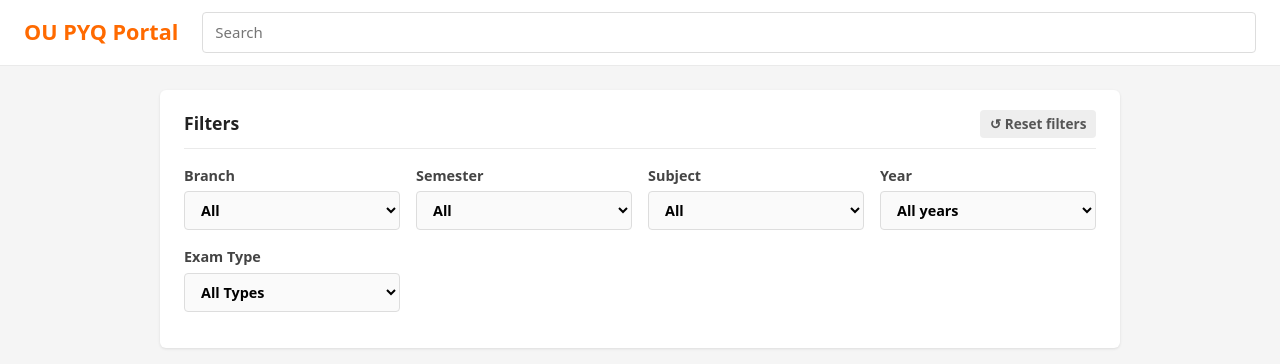
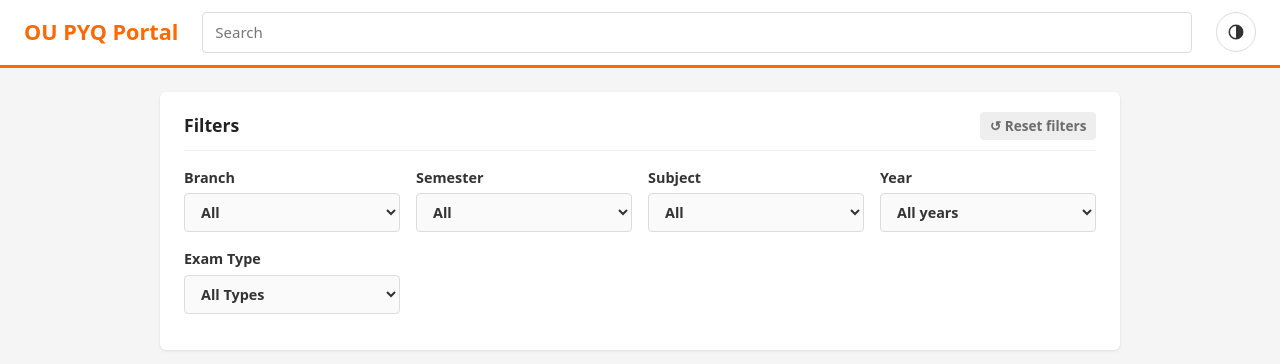
Before and after one commit to MANIKANTH678/pyq-portal, a website: page public/index.html in a window 1280 px wide. Shown: the top 364 px of the page. Drawn offline with Linux system fonts and the light colour scheme; no server answers.

Commit message:
UI improvement: updated color scheme and dark mode

```diff
--- a/public/index.html
+++ b/public/index.html
@@ -5,6 +5,11 @@
   <meta name="viewport" content="width=device-width, initial-scale=1">
   <title>OU PYQ Portal</title>
   <link rel="stylesheet" href="style.css">
+  <!-- Runs before the page draws, so a saved theme never flashes the wrong colours -->
+  <script>
+    const theme = localStorage.getItem('theme');
+    if (theme) document.documentElement.dataset.theme = theme;
+  </script>
 </head>
 <body>
   <form method="get">
@@ -14,6 +19,12 @@
       <input type="search" id="search-input" name="q" placeholder="Search">
       <!-- The button is hidden because we use instant search now -->
       <button type="submit" style="display: none;">Search</button>
+      <button type="button" id="theme-toggle" aria-label="Switch light or dark mode">
+        <svg viewBox="0 0 24 24" width="18" height="18" aria-hidden="true">
+          <circle cx="12" cy="12" r="9" fill="none" stroke="currentColor" stroke-width="2"/>
+          <path d="M12 3a9 9 0 0 1 0 18z" fill="currentColor"/>
+        </svg>
+      </button>
     </header>
 
     <section class="card">
--- a/public/student.js
+++ b/public/student.js
@@ -13,6 +13,16 @@ const ITEMS_PER_PAGE = 12; // Change this to show more/less per page
 const getExamLabel = (type) => {
   const labels = { 'main': 'Main', 'mid1': 'Mid 1', 'mid2': 'Mid 2', 'backlog': 'Backlog' };
   return labels[type] || 'Backlog';
+};
+
+// Theme switch: flips whatever is showing now and remembers the choice.
+document.getElementById('theme-toggle').onclick = () => {
+  const root = document.documentElement;
+  const isDark = root.dataset.theme
+    ? root.dataset.theme === 'dark'
+    : matchMedia('(prefers-color-scheme: dark)').matches;
+  root.dataset.theme = isDark ? 'light' : 'dark';
+  localStorage.setItem('theme', root.dataset.theme);
 };
 
 // Populate Year Dropdown
--- a/public/style.css
+++ b/public/style.css
@@ -1,10 +1,30 @@
 * { box-sizing: border-box; }
+
+/* Each colour is light-dark(light value, dark value). The page follows the
+   device setting until the theme button sets data-theme on <html>. */
+:root {
+  color-scheme: light dark;
+  --bg:        light-dark(#f5f5f5, #1a1918);
+  --surface:   light-dark(#ffffff, #262624);
+  --field:     light-dark(#fafafa, #30302e);
+  --text:      light-dark(#333333, #dedcd5);
+  --heading:   light-dark(#222222, #f5f4ef);
+  --muted:     light-dark(#6b6b6b, #a3a19a);
+  --border:    light-dark(#dddddd, #45443f);
+  --divider:   light-dark(#eeeeee, #353431);
+  --accent:    light-dark(#c2410c, #ff6a00); /* links: darker on white so they stay readable */
+  --on-accent: light-dark(#ffffff, #1a1918);
+  --danger:    light-dark(#c0392b, #ef6f5e);
+  --brand:     #ff6a00;
+}
+:root[data-theme="light"] { color-scheme: light; }
+:root[data-theme="dark"]  { color-scheme: dark; }
 
 body {
   margin: 0;
   font: 15px/1.5 system-ui, sans-serif;
-  color: #333; /* Changed from #1c1c1c to dark grey */
-  background: #f5f5f5; /* Changed to Alibaba light grey */
+  color: var(--text);
+  background: var(--bg);
 }
 
 header {
@@ -13,13 +33,13 @@ header {
   gap: 1rem 1.5rem;
   align-items: center;
   padding: 0.75rem 1.5rem;
-  background: #ffffff; /* Changed from dark to white */
-  color: #666; /* Changed text color for white background */
-  border-bottom: 1px solid #eaeaea; /* Added subtle border */
+  background: var(--surface);
+  color: var(--muted);
+  border-bottom: 3px solid var(--brand);
 }
 
 .brand {
-  color: #ff6a00; /* Changed to Alibaba Orange */
+  color: var(--brand);
   font-size: 1.35rem;
   font-weight: 700;
   text-decoration: none;
@@ -28,25 +48,44 @@ header {
 header input {
   flex: 1;
   min-width: 12rem;
-  background: #fff;
-  border: 1px solid #ddd; /* Added border to stand out on white */
+  background: var(--surface);
+  border: 1px solid var(--border);
+}
+
+#theme-toggle {
+  display: grid;
+  place-items: center;
+  flex: none;
+  width: 2.5rem;
+  height: 2.5rem;
+  margin-left: auto;
+  padding: 0;
+  border: 1px solid var(--border);
+  border-radius: 50%;
+  background: none;
+  color: var(--text);
+}
+
+/* Phones: search drops to its own line so the button stays top-right */
+@media (max-width: 600px) {
+  header input { order: 1; flex-basis: 100%; }
 }
 
 .card {
   width: min(960px, 100% - 2rem);
   margin: 1.5rem auto;
   padding: 1.25rem 1.5rem;
-  background: #fff;
+  background: var(--surface);
   border-radius: 6px;
-  box-shadow: 0 1px 3px rgba(0,0,0,0.1); /* Softened shadow */
+  box-shadow: 0 1px 3px rgba(0,0,0,0.1);
 }
 
 h2 {
   margin: 0 0 0.5rem;
   padding-bottom: 0.75rem;
-  border-bottom: 1px solid #eaeaea;
+  border-bottom: 1px solid var(--divider);
   font-size: 1.1rem;
-  color: #222;
+  color: var(--heading);
 }
 
 .grid {
@@ -61,26 +100,27 @@ label {
   gap: 0.3rem;
   font-size: 0.9rem;
   font-weight: 600;
-  color: #444;
+  color: var(--text);
 }
 
 input, select, button {
   font: inherit;
   padding: 0.5rem 0.75rem;
-  border: 1px solid #ddd;
+  border: 1px solid var(--border);
   border-radius: 4px;
-  background: #fafafa; /* Very light grey */
+  color: var(--text);
+  background: var(--field);
   min-width: 0;
 }
 
 input[pattern]:invalid:not(:placeholder-shown) {
-  border-color: #c0392b;
+  border-color: var(--danger);
 }
 
 button {
   border: 0;
-  background: #ff6a00; /* Changed to Alibaba Orange */
-  color: #fff; /* White text */
+  background: var(--accent);
+  color: var(--on-accent);
   font-weight: 600;
   cursor: pointer;
 }
@@ -96,28 +136,28 @@ li {
   gap: 1rem;
   align-items: center;
   padding: 0.9rem 0;
-  border-bottom: 1px solid #eee;
+  border-bottom: 1px solid var(--divider);
 }
 
 li > :first-child { flex: 1; }
 
 li strong {
   display: block;
-  color: #222; /* Changed from teal to dark grey */
+  color: var(--heading);
   font-size: 1.05rem;
 }
 
 li small {
-  color: #777;
+  color: var(--muted);
 }
 
 li button {
-  border: 1px solid #ddd;
+  border: 1px solid var(--border);
   background: none;
 }
 
 a {
-  color: #ff6a00; /* Changed links to Alibaba Orange */
+  color: var(--accent);
   text-decoration: none;
 }
 
@@ -141,7 +181,7 @@ a:hover {
 #reset-filters {
   float: right;
   padding: 0.25rem 0.6rem;
-  background: #eee;
-  color: #555;
+  background: var(--divider);
+  color: var(--muted);
   font-size: 0.85rem;
 }
```
